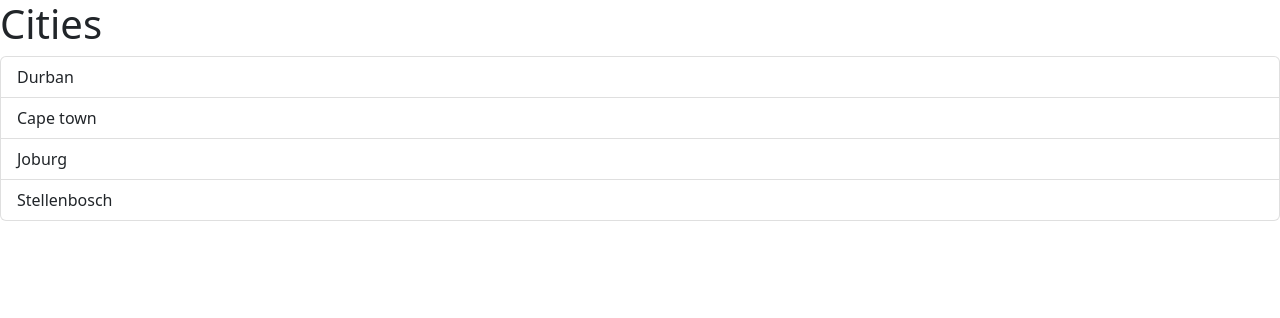
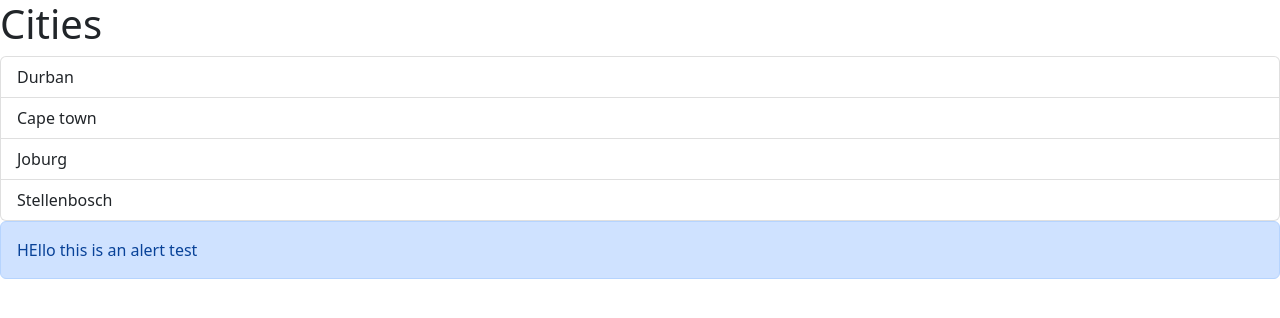
Before and after one commit to shirahn-singh/ReactMoshTutorial, a React (Vite) app in the folder react-app-tutorial/: page / in a window 1280 px wide. Shown: the top 318 px of the page. Built offline with nearby package versions, Linux system fonts and the light colour scheme.

Commit message:
Creating another child component and adding it to the app.tsx

```diff
--- a/react-app-tutorial/src/App.tsx
+++ b/react-app-tutorial/src/App.tsx
@@ -1,4 +1,6 @@
 import ListGroup from "./Components/ListGroup";
+
+import Alert from "./Components/Alert";
 
 function App() {
   let items = ["Durban", "Cape town", "Joburg", "Stellenbosch"];
@@ -14,6 +16,7 @@
         heading={heading}
         onSelectItem={handleSelectItem}
       />
+      <Alert text="HEllo this is an alert test" />
     </div>
   );
 }
--- /dev/null
+++ b/react-app-tutorial/src/Components/Alert.tsx
@@ -0,0 +1,13 @@
+interface AlertProps {
+  text: string;
+}
+
+const Alert = ({ text }: AlertProps) => {
+  return (
+    <div className="alert alert-primary" role="alert">
+      {text}
+    </div>
+  );
+};
+
+export default Alert;
```
